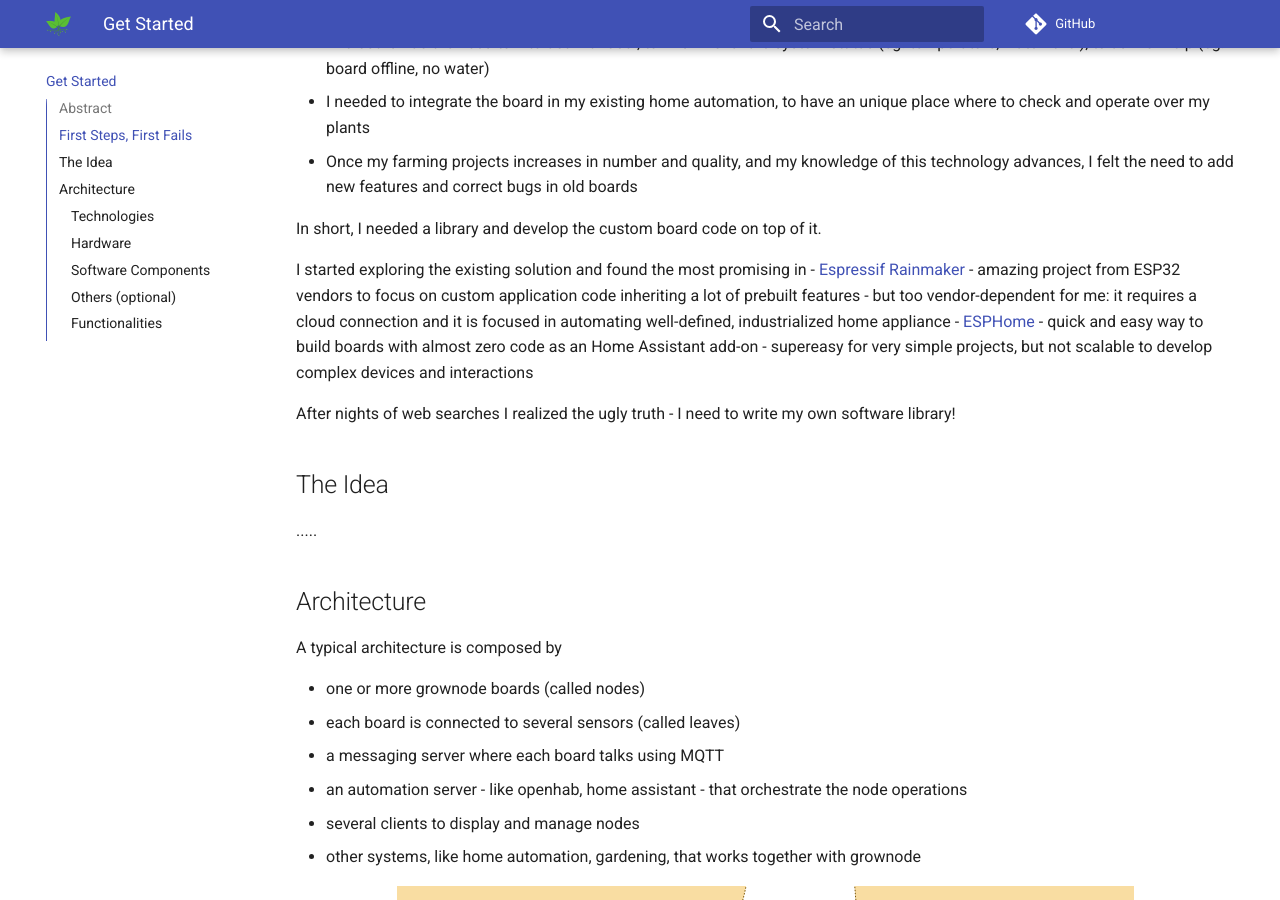
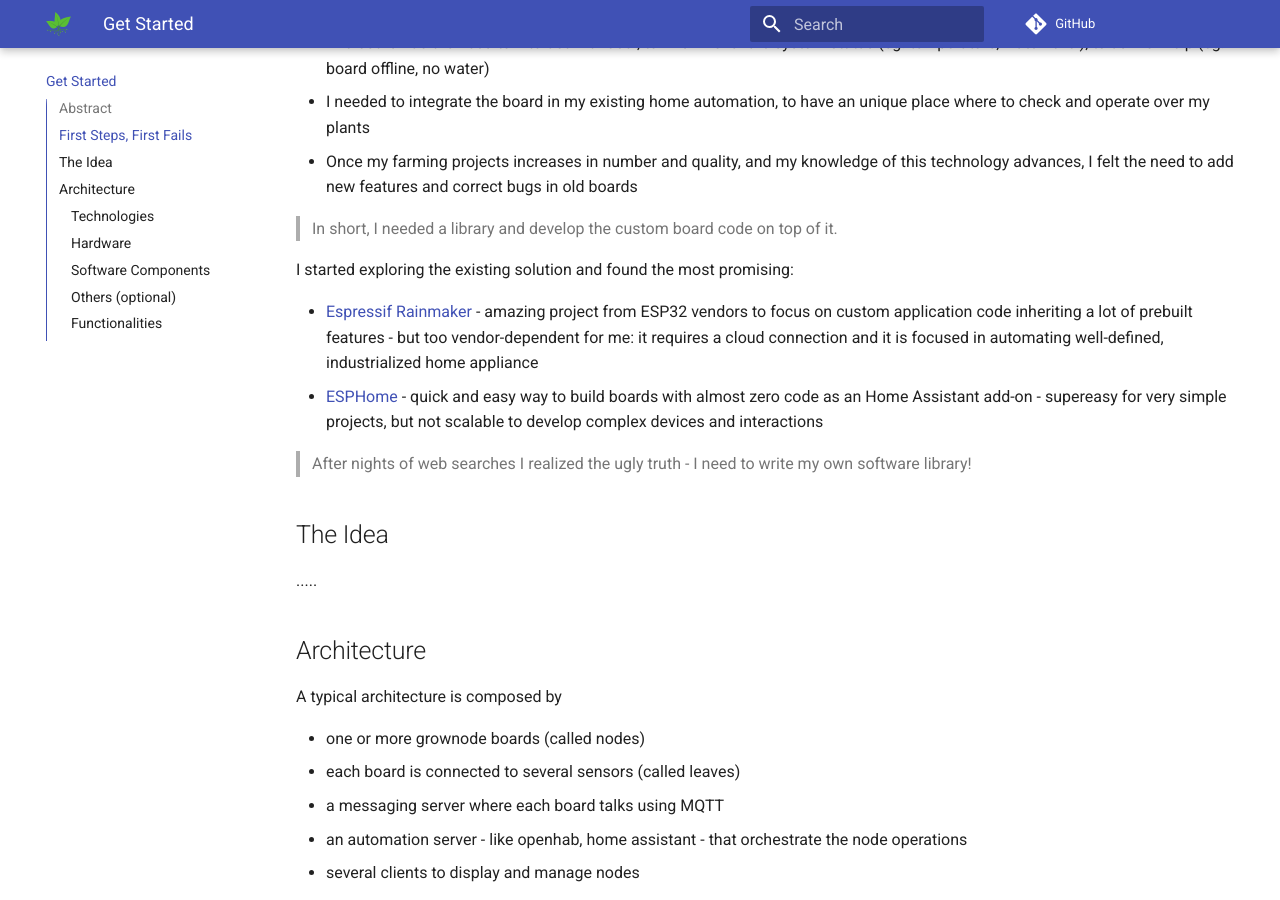
Before and after one commit to ogghst/grownode, an MkDocs documentation site: the page built from docs/index.md, in a window 1280 px wide and 900 px high, scrolled down 1712 px. Built offline with MkDocs 1.6.1 and Material for MkDocs 9.7.7, drawn with Linux system fonts in a browser that asks for light colours; comment, search, counter and statistics services are not loaded.

```diff
--- a/docs/index.md
+++ b/docs/index.md
@@ -25,13 +25,14 @@ After some attempts, (almost) working projects, (many) dead plants and (some) su
 - I needed to integrate the board in my existing home automation, to have an unique place where to check and operate over my plants
 - Once my farming projects increases in number and quality, and my knowledge of this technology advances, I felt the need to add new features and correct bugs in old boards
 
-In short, I needed a library and develop the custom board code on top of it.
+> In short, I needed a library and develop the custom board code on top of it.
 
-I started exploring the existing solution and found the most promising in
+I started exploring the existing solution and found the most promising:
+
 - [Espressif Rainmaker](https://rainmaker.espressif.com/) - amazing project from ESP32 vendors to focus on custom application code inheriting a lot of prebuilt features - but too vendor-dependent for me: it requires a cloud connection and it is focused in automating well-defined, industrialized home appliance
 - [ESPHome](https://esphome.io/index.html) - quick and easy way to build boards with almost zero code as an Home Assistant add-on - supereasy for very simple projects, but not scalable to develop complex devices and interactions
 
-After nights of web searches I realized the ugly truth - I need to write my own software library!
+> After nights of web searches I realized the ugly truth - I need to write my own software library!
 
 ## The Idea
 
```
